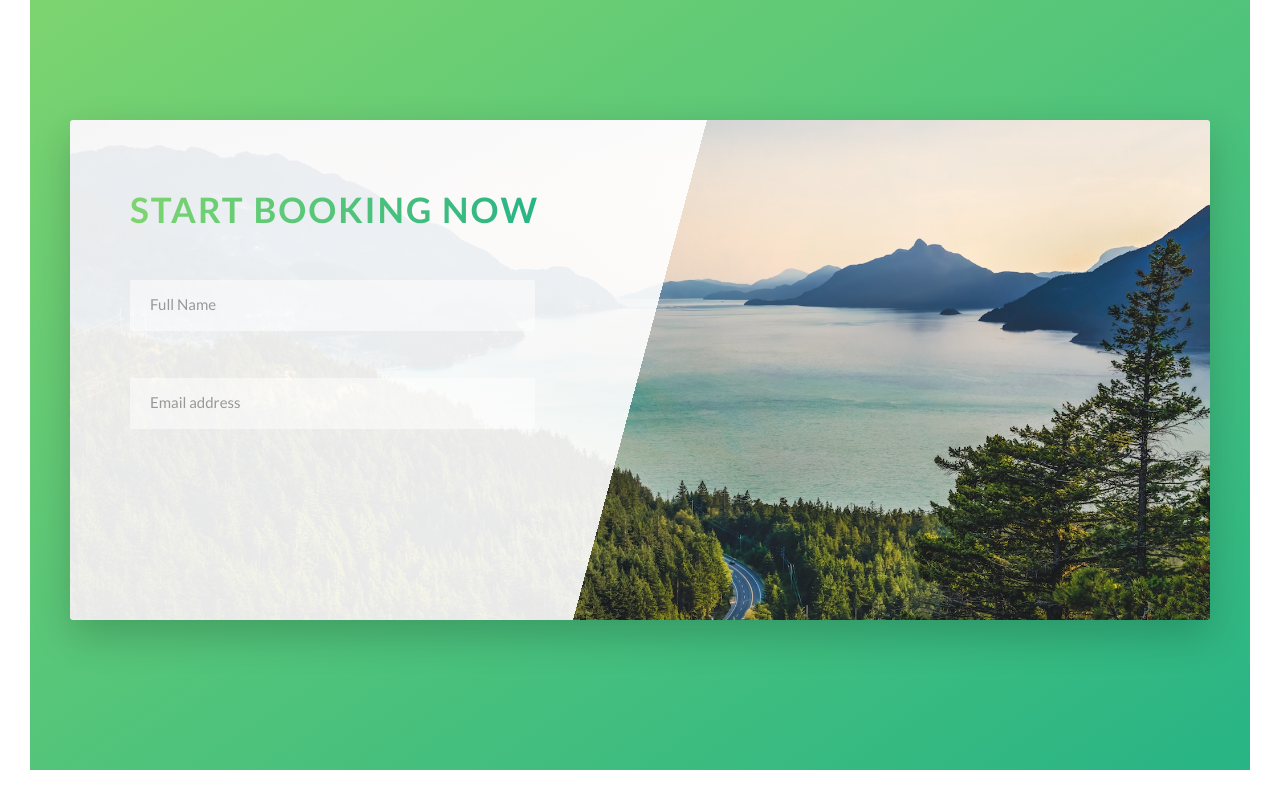
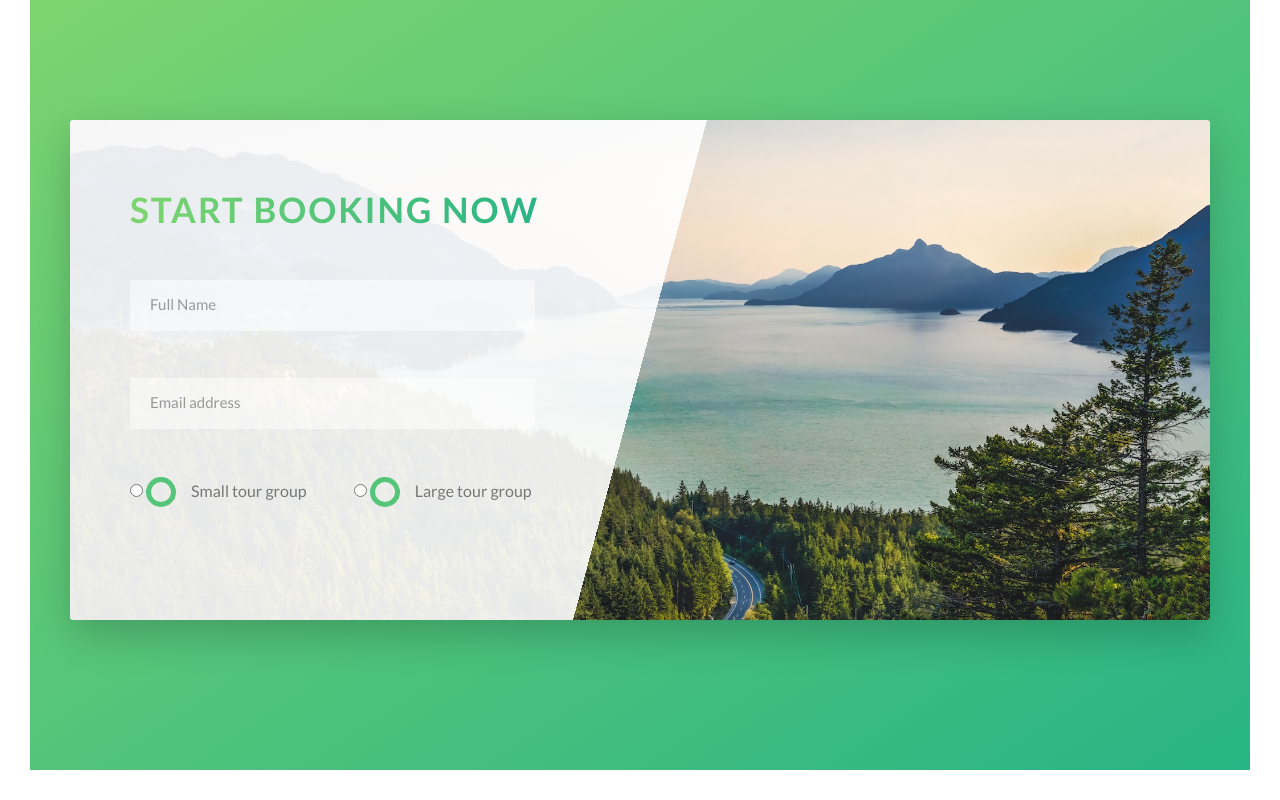
Before and after one commit to LTop23/Nawoo, a website: page index.html in a window 1280 px wide. Shown: the part 4592-5392 px from the top of the page. Drawn offline with nearby package versions, Linux system fonts and the light colour scheme; files that its build step writes are made by us from their sources.

Commit message:
Styling the Booking sect.

```diff
--- a/index.html
+++ b/index.html
@@ -309,6 +309,32 @@
                   />
                   <label for="email" class="form__label">Email address</label>
                 </div>
+                <div class="form__group">
+                  <div class="form__radio-group">
+                    <input
+                      type="radio"
+                      class="form__radio-input"
+                      id="small"
+                      name="size"
+                    />
+                    <label for="small" class="form__radio-label">
+                      <span class="form__radio-button"></span>
+                      Small tour group</label
+                    >
+                  </div>
+                  <div class="form__radio-group">
+                    <input
+                      type="radio"
+                      class="form__radio-input"
+                      id="large"
+                      name="size"
+                    />
+                    <label for="large" class="form__radio-label">
+                      <span class="form__radio-button"></span>
+                      Large tour group</label
+                    >
+                  </div>
+                </div>
               </form>
             </div>
           </div>
--- a/sass/components/_form.scss
+++ b/sass/components/_form.scss
@@ -14,6 +14,7 @@
     border-bottom: 3px solid transparent;
     width: 90%;
     display: block;
+    transition: all 0.3s;
 
     &:focus {
       outline: none;
@@ -50,4 +51,41 @@
     visibility: hidden;
     transform: translateY(-4rem);
   }
+
+  &__radio-group {
+    width: 49%;
+    display: inline-block;
+  }
+
+  &__radio-label {
+    font-size: $default-font-size;
+    cursor: pointer;
+    position: relative;
+    padding-left: 4.5rem;
+  }
+
+  &__radio-button {
+    height: 3rem;
+    width: 3rem;
+    border: 5px solid $color-primary;
+    border-radius: 50%;
+    display: inline-block;
+    position: absolute;
+    left: 0;
+    top: -0.4rem;
+
+    &::after {
+      content: "";
+      display: block;
+      height: 1.3rem;
+      width: 1.3rem;
+      border-radius: 50%;
+      position: absolute;
+      top: 50%;
+      left: 50%;
+      transform: translate(-50%, -50%);
+      background-color: $color-primary;
+      opacity: 0;
+    }
+  }
 }
```
Also changed, not shown: css/style.compile.css, 1 other file.
